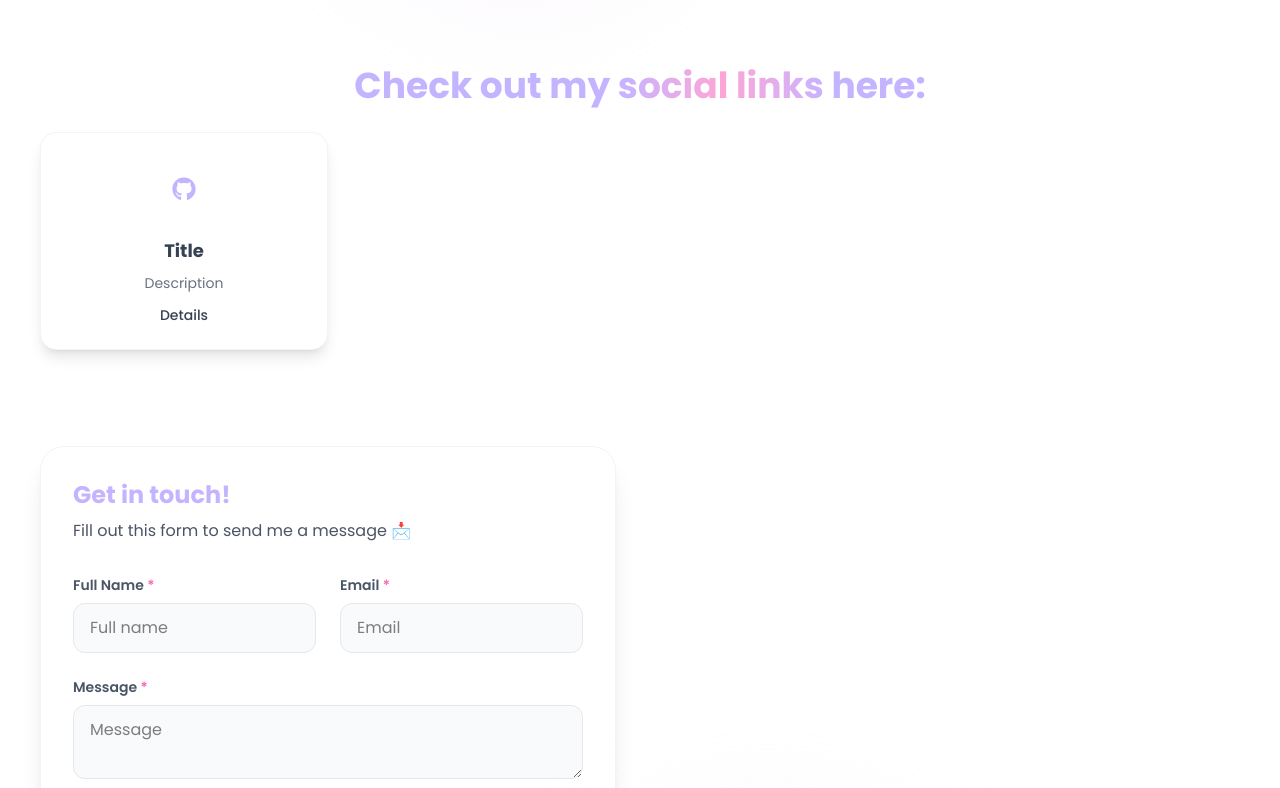
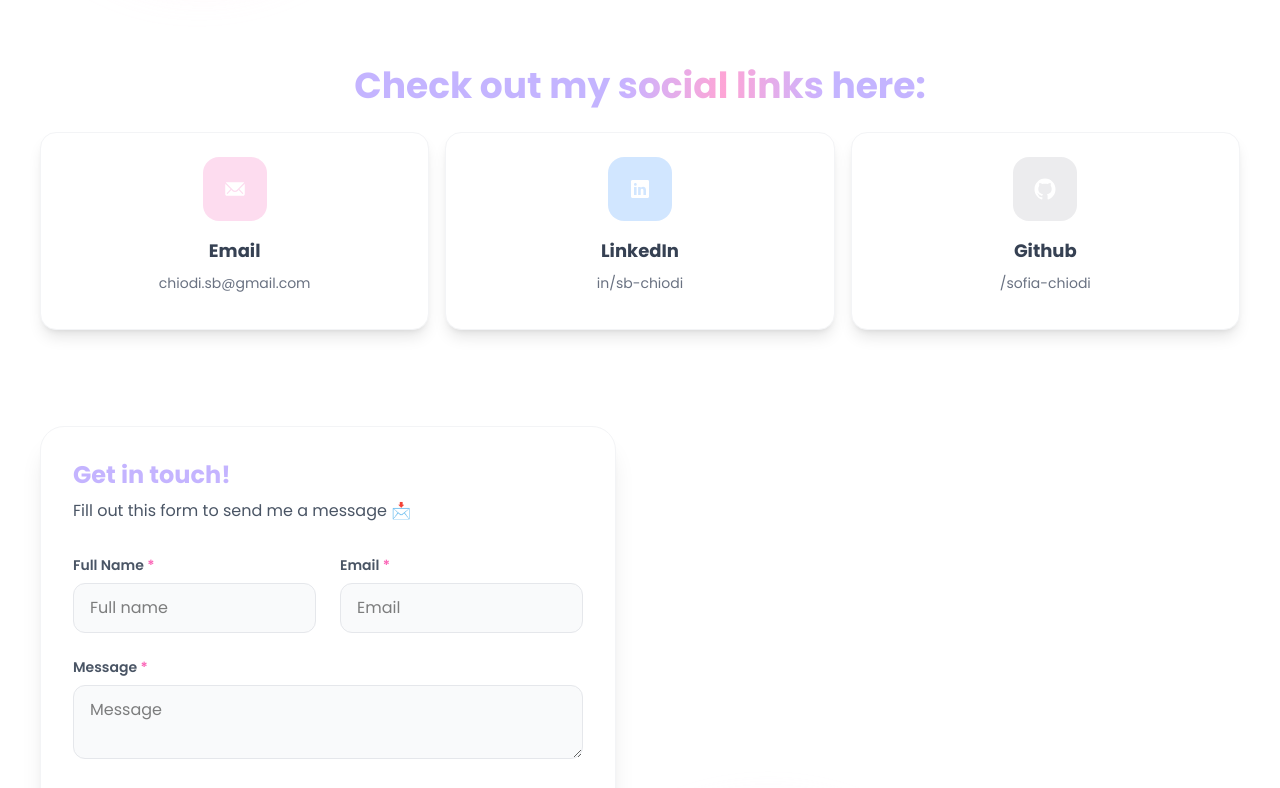
Before and after one commit to sofia-chiodi/my-portfolio, a React (Vite) app: page / in a window 1280 px wide. Shown: the part 3986-4774 px from the top of the page. Built offline with nearby package versions, Linux system fonts and the light colour scheme.

Commit message:
Improving Contact component

```diff
--- a/src/sections/Contact/Contact.jsx
+++ b/src/sections/Contact/Contact.jsx
@@ -1,15 +1,36 @@
-import { FaGithub } from 'react-icons/fa'
+import { useState } from 'react'
+
 import { IoIosSend } from 'react-icons/io'
+import contactLinks from '@/utils/contactLinks'
 
 export const Contact = () => {
+  const [formData, setFormData] = useState({
+    name: '',
+    email: '',
+    message: '',
+  })
+
+  const handleSubmit = (e) => {
+    e.preventDefault()
+    console.log('Form submitted:', formData)
+  }
+
+  const handleChange = (e) => {
+    e.preventDefault()
+    setFormData({
+      ...formData,
+      [e.target.name]: e.target.value,
+    })
+  }
+
   return (
     <section
       id='contact'
       className='min-h-screen py-32 relative overflow-hidden'
     >
       {/* Background */}
-      <div className='absolute top-0 left-1/4 w-96 h-96 bg-gradient-to-r from-violet-100 to-pink-100 rounded-full filter blur-3xl opacity-50 -translate-y-48'></div>
-      <div className='absolute bottom-0 right-1/4 w-96 h-96 bg-gradient-to-l from-pink-100 to-violet-100 rounded-full filter blur-3xl opacity-50 translate-y-48'></div>
+      <div className='absolute top-0 w-96 h-96 bg-gradient-to-l from-pink-200 to-transparent rounded-full filter blur-xl opacity-60 -translate-y-48'></div>
+      <div className='absolute bottom-0 right-1/4 w-96 h-96 bg-gradient-to-l from-pink-200 to-violet-200 rounded-full filter blur-xl opacity-60 translate-y-48'></div>
 
       <div className='max-w-7xl mx-auto py-4 px-10 md:px-20 lg:px-10 relative z-10'>
         <div className='text-center mb-16'>
@@ -26,20 +47,30 @@ export const Contact = () => {
             here:
           </h2>
 
-          <div className='grid grid-cols-2 lg:grid-cols-4 gap-4 mb-16'>
-            <div className='group bg-white rounded-2xl p-6 shadow-lg hover:shadow-2xl transition-all duration-300 hover:-translate-y-2 border border-gray-100 text-center'>
-              <div
-                className={`w-16 h-16 bg-gradient-to-r rounded-2xl flex items-center justify-center mx-auto mb-4 group-hover:scale-110 transition-all duration-300`}
-              >
-                <FaGithub className='text-violet-300' size={24} />
-              </div>
-              <h3 className='text-lg font-bold text-gray-700 mb-2'>Title</h3>
-              <p className='text-sm text-gray-500 mb-3'>Description</p>
+          <div className='grid grid-cols-3 gap-4 mb-16'>
+            {contactLinks.map((link, linkIndex) => {
+              return (
+                <div
+                  className='group bg-white rounded-2xl p-6 shadow-lg hover:shadow-2xl transition-all duration-300 hover:-translate-y-2 border border-gray-100 text-center'
+                  key={linkIndex}
+                >
+                  <a href={link.link} target='_blank' rel='noopener noreferrer'>
+                    <div
+                      className={`w-16 h-16 bg-gradient-to-r rounded-2xl flex items-center justify-center mx-auto mb-4 group-hover:scale-110 transition-all duration-300 ${link.bgColor}`}
+                    >
+                      <link.icon className='text-white' size={24} />
+                    </div>
+                  </a>
 
-              <div className='space-y-2'>
-                <p className='text-sm font-medium text-gray-700 '>Details</p>
-              </div>
-            </div>
+                  <h3 className='text-lg font-bold text-gray-700 mb-2'>
+                    {link.title}
+                  </h3>
+                  <p className='text-sm text-gray-500 mb-3'>
+                    {link.description}
+                  </p>
+                </div>
+              )
+            })}
           </div>
         </div>
       </div>
@@ -56,7 +87,7 @@ export const Contact = () => {
             </p>
           </div>
 
-          <form className='space-y-6'>
+          <form className='space-y-6' onSubmit={handleSubmit}>
             <div className='grid grid-cols-2 gap-6'>
               <div>
                 <label
@@ -71,6 +102,8 @@ export const Contact = () => {
                   name='name'
                   placeholder='Full name'
                   className='w-full px-4 py-3 border border-gray-200 rounded-xl focus:outline-none focus:ring-2 focus:ring-violet-100 focus:border-transparent transition-all duration-300 bg-gray-50 focus:bg-white'
+                  required
+                  onChange={handleChange}
                 />
               </div>
               <div>
@@ -86,6 +119,8 @@ export const Contact = () => {
                   name='email'
                   placeholder='Email'
                   className='w-full px-4 py-3 border border-gray-200 rounded-xl focus:outline-none focus:ring-2 focus:ring-violet-100 focus:border-transparent transition-all duration-300 bg-gray-50 focus:bg-white'
+                  required
+                  onChange={handleChange}
                 />
               </div>
             </div>
@@ -101,6 +136,8 @@ export const Contact = () => {
                 name='message'
                 placeholder='Message'
                 className='w-full px-4 py-3 border border-gray-200 rounded-xl focus:outline-none focus:ring-2 focus:ring-violet-100 focus:border-transparent transition-all duration-300 bg-gray-50 focus:bg-white'
+                required
+                onChange={handleChange}
               ></textarea>
             </div>
 
--- a/src/utils/contactLinks.js
+++ b/src/utils/contactLinks.js
@@ -1,15 +1,32 @@
+import { IoLogoGithub, IoLogoLinkedin, IoIosMail } from 'react-icons/io'
+
+const Icon = {
+  IoLogoGithub,
+  IoLogoLinkedin,
+  IoIosMail,
+}
+
 const contactLinks = [
   {
-    icon: 'IoIosMail',
+    title: 'Email',
+    icon: Icon.IoIosMail,
     link: 'mailto:chiodi.sb@gmail.com',
+    description: 'chiodi.sb@gmail.com',
+    bgColor: 'bg-pink-200/70',
   },
   {
-    icon: 'IoIosCall',
-    link: 'tel:+5493516255222',
+    title: 'LinkedIn',
+    icon: Icon.IoLogoLinkedin,
+    link: 'https://www.linkedin.com/in/sb-chiodi/',
+    description: 'in/sb-chiodi',
+    bgColor: 'bg-blue-200/70',
   },
   {
-    icon: 'IoLogoGithub',
-    link: 'https://github.com/soffch',
+    title: 'Github',
+    icon: Icon.IoLogoGithub,
+    link: 'https://github.com/sofia-chiodi',
+    description: '/sofia-chiodi',
+    bgColor: 'bg-zinc-200/70',
   },
 ]
 
```
